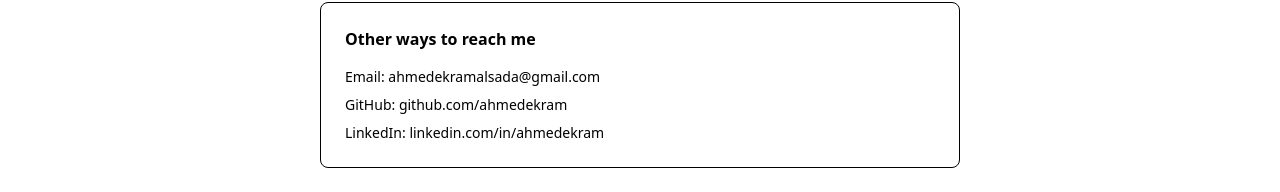
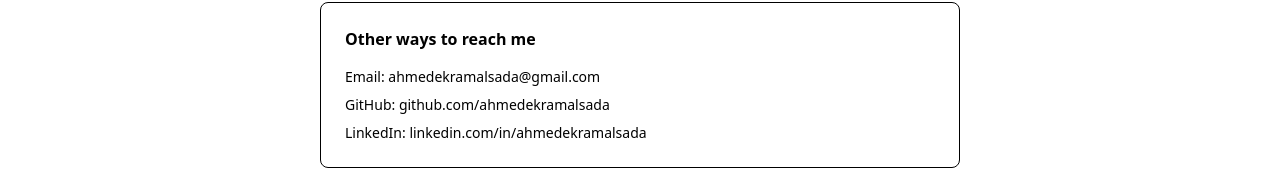
Before and after one commit to ahmedekramalsada/Portfolio, a Next.js app in the folder apps/web/: page /contact in a window 1280 px wide. Shown: the part 667-859 px from the top of the page. Built offline with nearby package versions, Linux system fonts and the light colour scheme.

Commit message:
fix: update social links to ahmedekramalsada

```diff
--- a/apps/web/src/app/contact/page.tsx
+++ b/apps/web/src/app/contact/page.tsx
@@ -80,8 +80,8 @@
         <h2 className="mb-4 font-semibold">Other ways to reach me</h2>
         <div className="space-y-2 text-sm">
           <p>Email: <a href="mailto:ahmedekramalsada@gmail.com" className="text-primary hover:underline">ahmedekramalsada@gmail.com</a></p>
-          <p>GitHub: <a href="https://github.com/ahmedekram" target="_blank" rel="noopener noreferrer" className="text-primary hover:underline">github.com/ahmedekram</a></p>
-          <p>LinkedIn: <a href="https://linkedin.com/in/ahmedekram" target="_blank" rel="noopener noreferrer" className="text-primary hover:underline">linkedin.com/in/ahmedekram</a></p>
+          <p>GitHub: <a href="https://github.com/ahmedekramalsada" target="_blank" rel="noopener noreferrer" className="text-primary hover:underline">github.com/ahmedekramalsada</a></p>
+          <p>LinkedIn: <a href="https://linkedin.com/in/ahmedekramalsada" target="_blank" rel="noopener noreferrer" className="text-primary hover:underline">linkedin.com/in/ahmedekramalsada</a></p>
         </div>
       </div>
     </div>
--- a/apps/web/src/app/resume/page.tsx
+++ b/apps/web/src/app/resume/page.tsx
@@ -34,8 +34,8 @@
         <div className="mt-2 flex gap-4 text-sm text-muted-foreground">
           <span>Cairo, Egypt</span>
           <a href="mailto:ahmedekramalsada@gmail.com" className="hover:text-foreground">ahmedekramalsada@gmail.com</a>
-          <a href="https://linkedin.com/in/ahmedekram" target="_blank" rel="noopener noreferrer" className="hover:text-foreground">LinkedIn</a>
-          <a href="https://github.com/ahmedekram" target="_blank" rel="noopener noreferrer" className="hover:text-foreground">GitHub</a>
+          <a href="https://linkedin.com/in/ahmedekramalsada" target="_blank" rel="noopener noreferrer" className="hover:text-foreground">LinkedIn</a>
+          <a href="https://github.com/ahmedekramalsada" target="_blank" rel="noopener noreferrer" className="hover:text-foreground">GitHub</a>
         </div>
       </div>
 
```
